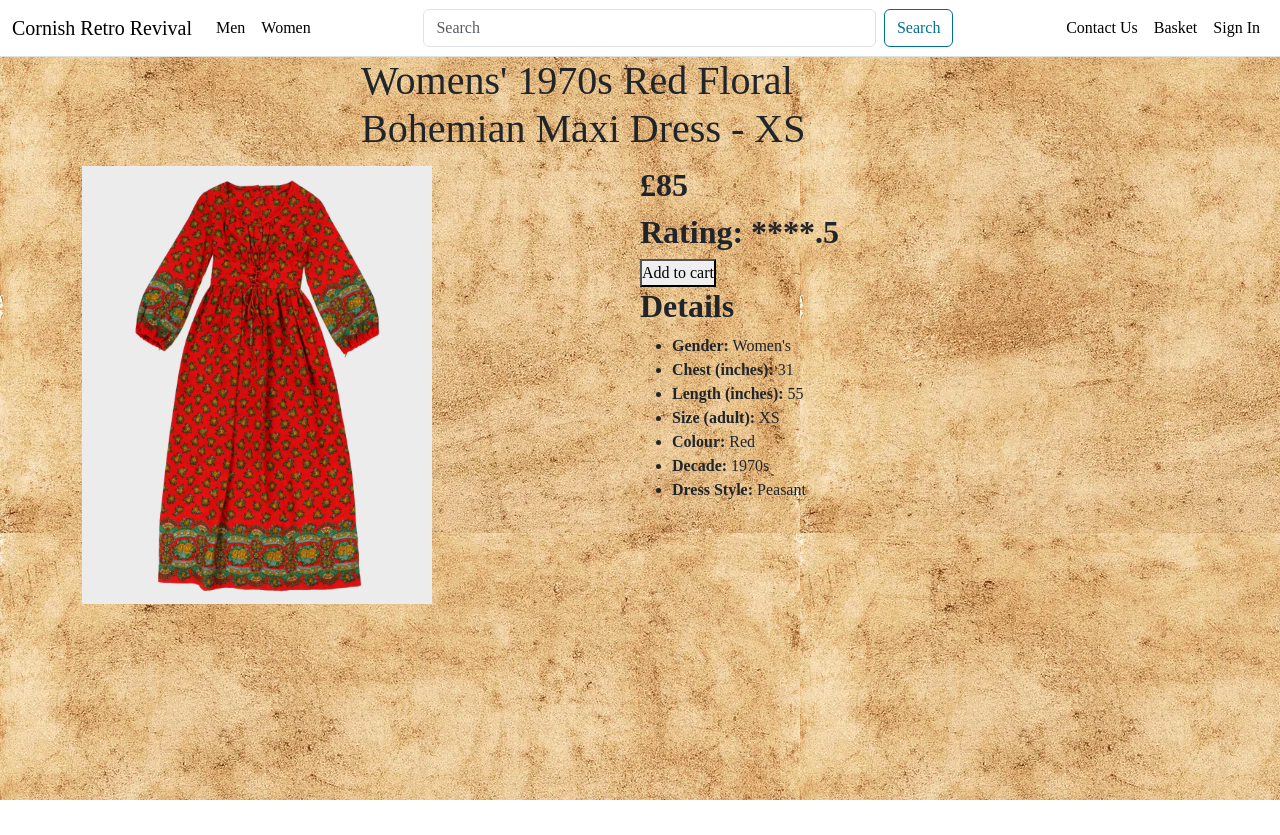
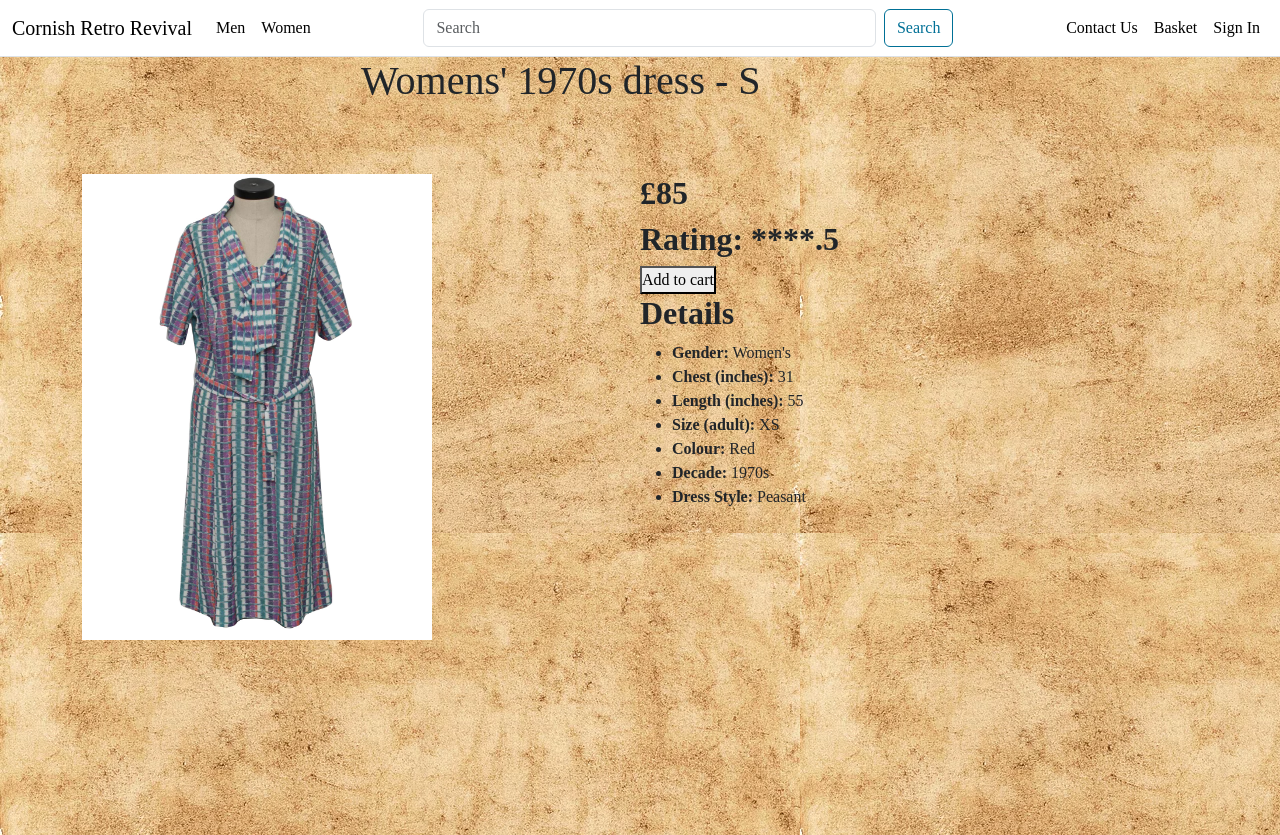
Before and after one commit to Ordasto/fdeng-website-assignment, a plain HTML site: page pages/women/70s/women70s1.html in a window 1280 px wide. Before the commit the page ends 800 px from the top, so only its background shows below. Drawn offline with nearby package versions, Linux system fonts and the light colour scheme.

Commit message:
Update women70s1.html

```diff
--- a/pages/women/70s/women70s1.html
+++ b/pages/women/70s/women70s1.html
@@ -76,7 +76,7 @@
 
    <div class="container">
     <div class="Product-pic">
-        <img src="../../../images/willproduct1.png" alt="A red dress with a floral pattern" width="350px">
+        <img src="../../../images/vintagedress1.jpg" alt="A red dress with a floral pattern" width="350px">
     </div>
     <div class="Product-info">
 
@@ -98,7 +98,7 @@
 
     </div>
     <div class="Product-name">
-        <h1 class="center">Womens' 1970s Red Floral Bohemian Maxi Dress - XS </h1>
+        <h1 class="center">Womens' 1970s dress - S </h1>
     </div>
     <div class="Product-description">
 
```
